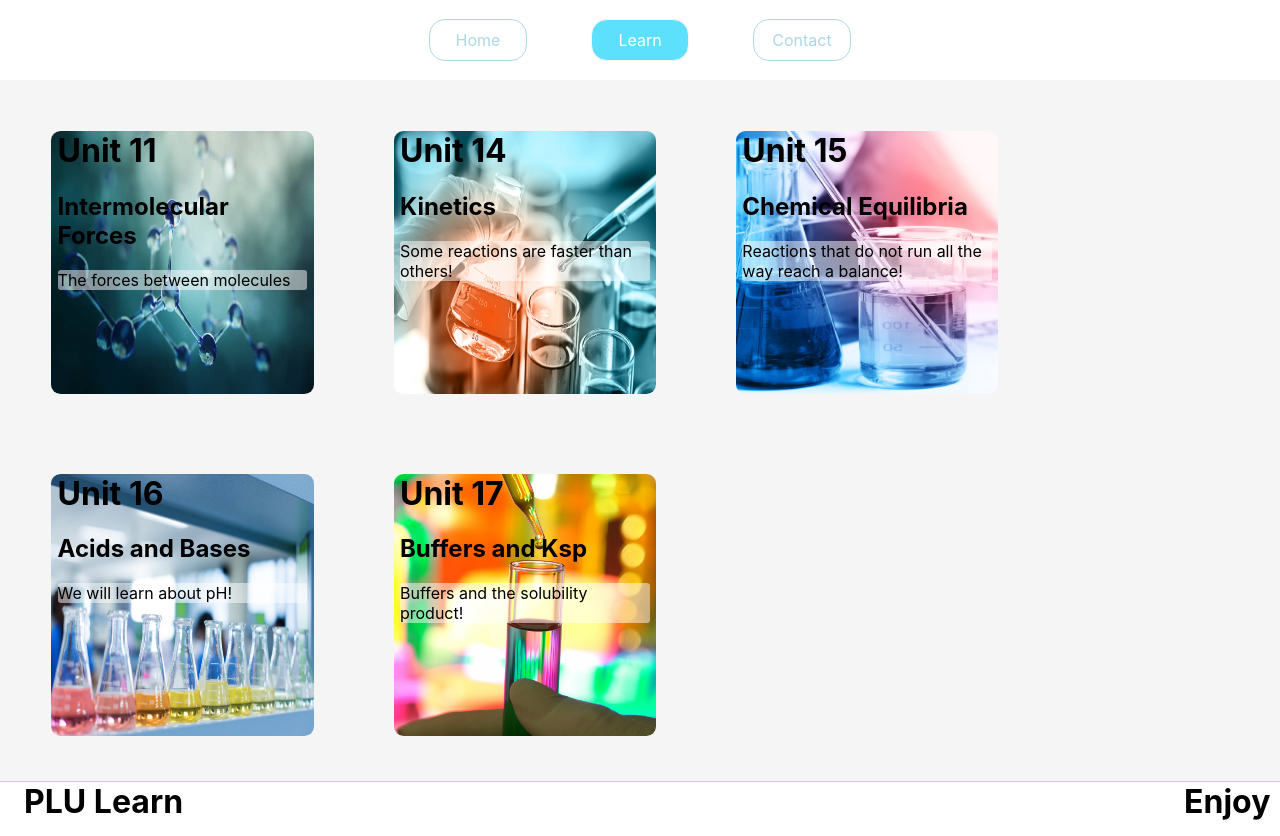
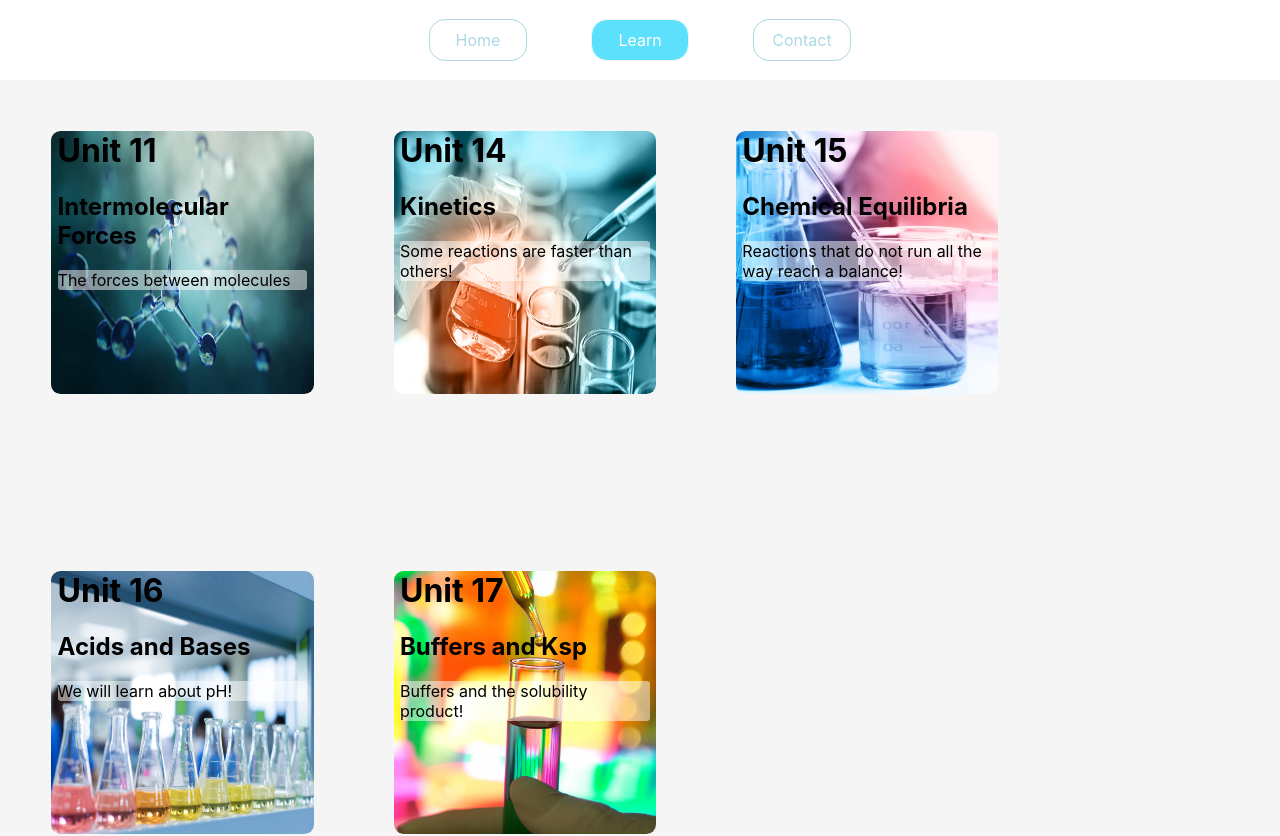
Before and after one commit to StuartGavidia/pluscience, a React (Create React App) app: page /Learn/Chem in a window 1280 px wide. Shown: the top 836 px of the page. Built offline with nearby package versions, Linux system fonts and the light colour scheme.

Commit message:
Add min height for footer

```diff
--- a/src/Pages/UnitPage/UnitPage.css
+++ b/src/Pages/UnitPage/UnitPage.css
@@ -3,6 +3,7 @@
     flex-wrap: wrap;
     gap: 5rem;
     padding: 3rem;
+    min-height: 50rem;
 }
 
 .unitPage-unit {
```
